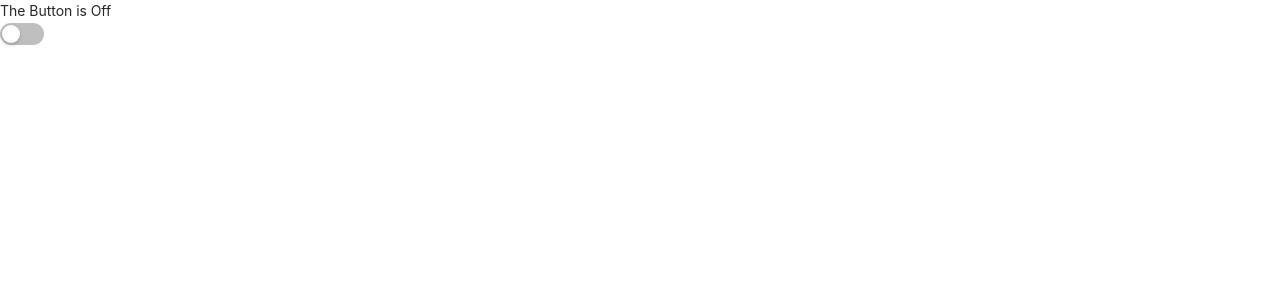
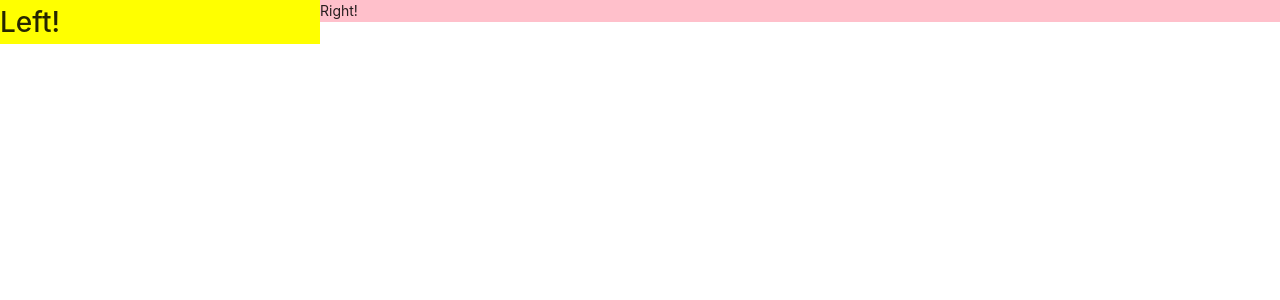
Before and after one commit to inkweon7269/react-labs, a React (Create React App) app: page / in a window 1280 px wide. Shown: the top 300 px of the page. Built offline with nearby package versions, Linux system fonts and the light colour scheme.

Commit message:
레이아웃 패턴 연습중

```diff
--- a/src/App.js
+++ b/src/App.js
@@ -13,6 +13,9 @@ import {Card} from "./component/pattern/compound/Card";
 import movies from './data.json';
 import Accordion from "./component/pattern/compound/Accordion";
 import Toggle from "./component/pattern/compound/Toggle";
+import SplitComp from "./component/pattern/layout/SplitComp";
+import LeftHandComp from "./component/pattern/layout/LeftHandComp";
+import RightHandComp from "./component/pattern/layout/RightHandComp";
 
 
 
@@ -61,6 +64,7 @@ const App = () => {
             </Accordion>
             */}
 
+            {/*
             <Toggle>
                 <Toggle.On>The Button is On</Toggle.On>
                 <Toggle.Off>The Button is Off</Toggle.Off>
@@ -68,6 +72,14 @@ const App = () => {
                     <Toggle.Button />
                 </div>
             </Toggle>
+            */}
+
+            <SplitComp
+                left={LeftHandComp}
+                right={RightHandComp}
+                leftWeight={1}
+                rightWeight={3}
+            />
         </div>
     );
 };
--- /dev/null
+++ b/src/component/pattern/layout/LeftHandComp.js
@@ -0,0 +1,11 @@
+import React from 'react';
+
+const LeftHandComp = () => {
+    return (
+        <h1 style={{background: "yellow"}}>
+            Left!
+        </h1>
+    );
+};
+
+export default LeftHandComp;
--- /dev/null
+++ b/src/component/pattern/layout/RightHandComp.js
@@ -0,0 +1,11 @@
+import React from 'react';
+
+const RightHandComp = () => {
+    return (
+        <p style={{background: 'pink'}}>
+          Right!
+        </p>
+    );
+};
+
+export default RightHandComp;
--- /dev/null
+++ b/src/component/pattern/layout/SplitComp.js
@@ -0,0 +1,29 @@
+import styled from "styled-components";
+
+const Container = styled.div`
+  display: flex;
+`;
+
+const Pane = styled.div`
+  flex: ${props => props.weight}
+`;
+
+const SplitComp = ({
+                       left: Left,
+                       right: Right,
+                       leftWeight = 1,
+                       rightWeight = 1,
+                   }) => {
+    return (
+        <Container>
+            <Pane weight={leftWeight}>
+                <Left/>
+            </Pane>
+            <Pane weight={rightWeight}>
+                <Right/>
+            </Pane>
+        </Container>
+    );
+};
+
+export default SplitComp;
```
